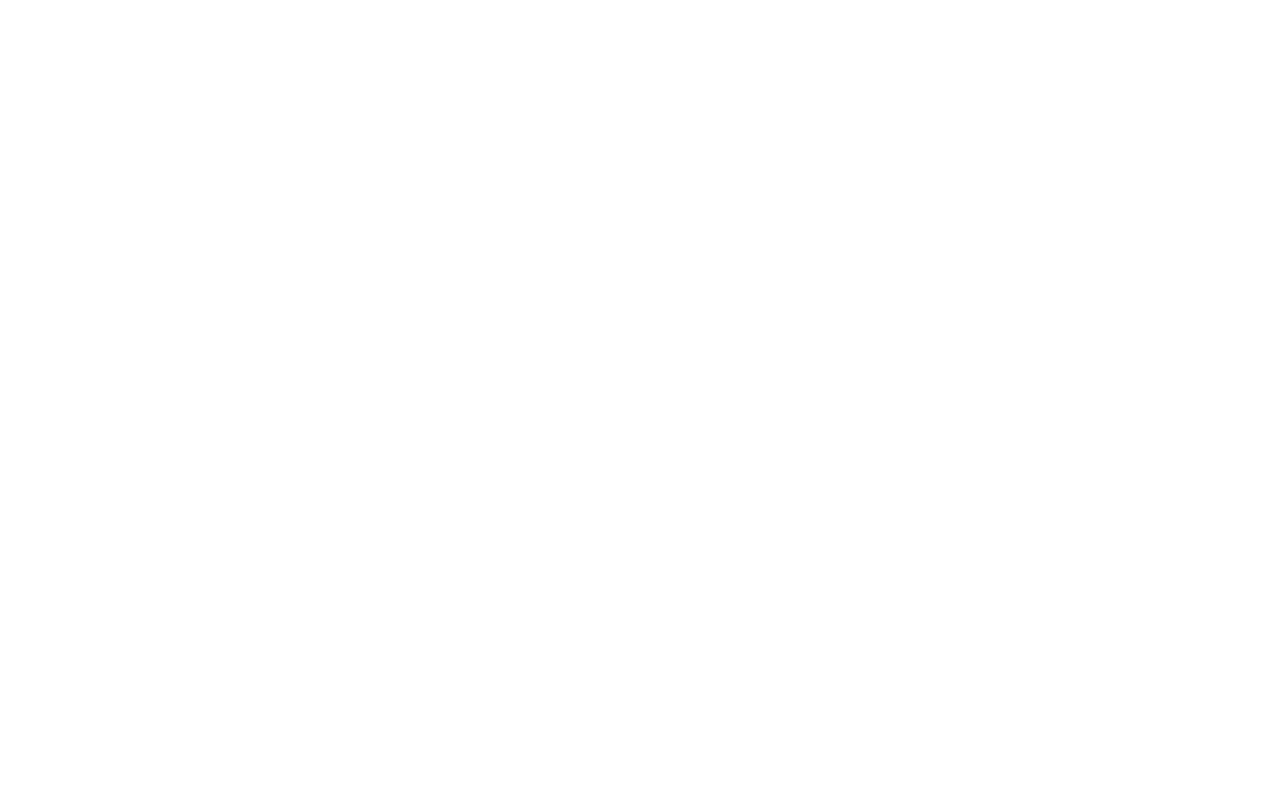
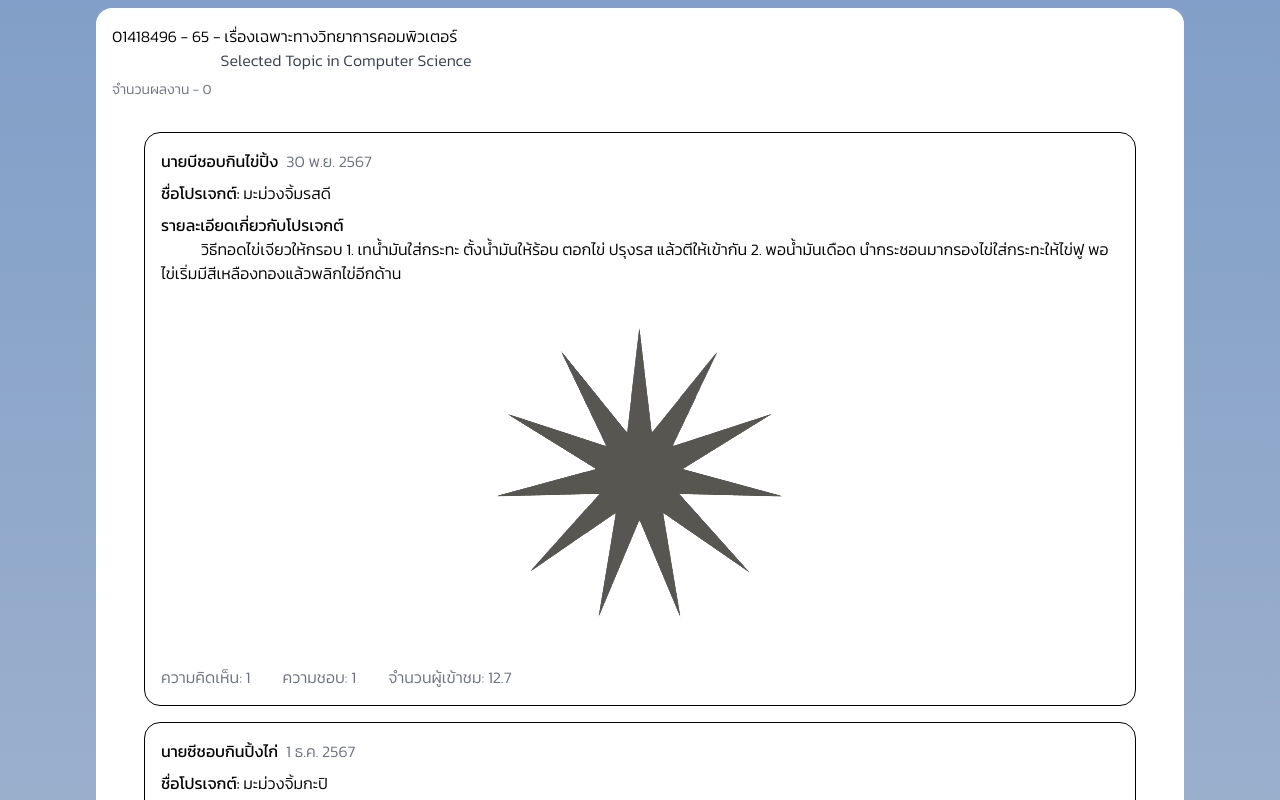
Before and after one commit to JetsadaPun/portfolio-treasury, a Next.js app: page /home in a window 1280 px wide. Shown: the part 1720-2520 px from the top of the page. Before the commit the page ends 1664 px from the top, so only its background shows below. Built offline with nearby package versions, Linux system fonts and the light colour scheme.

Commit message:
edit page3

```diff
--- a/src/app/(root)/(user)/home/page.tsx
+++ b/src/app/(root)/(user)/home/page.tsx
@@ -1,11 +1,14 @@
 import React from 'react'
 import Page1 from '../../../utils/page1';
 import Page2 from '../../../utils/page2';
+import Page3 from '../../../utils/page3';
+
 const page = () => {
   return (
     <div>
       <Page1/>
       <Page2/>
+      <Page3/>
     </div>
   )
 }
--- /dev/null
+++ b/src/app/components/reviewsubject.tsx
@@ -0,0 +1,63 @@
+import React from "react";
+
+interface ReviewProps {
+  username: string;
+  date: string;
+  projectName: string;
+  detail: string;
+  image: string;
+  comment: number;
+  likeCount: number;
+  views: number;
+}
+
+interface ReviewsubjectProps {
+  cards: ReviewProps[];
+}
+const Reviewsubject: React.FC<ReviewProps> = ({
+  username,
+  date,
+  projectName,
+  detail,
+  image,
+  comment,
+  likeCount,
+  views,
+}) => {
+  return (
+    <div className="relative rounded-2xl w-full border-[1px] border-black p-4">
+      <div className="flex items-center mb-2">
+        <p className="text-base font-medium text-black mr-2">{username}</p>
+        <p className="text-base text-gray-500">{date}</p>
+      </div>
+      <p className="text-base font-medium text-black inline">ชื่อโปรเจกต์: </p>
+      <span className="text-base text-black"> {projectName}</span>
+
+      <p className="text-base font-medium text-black mt-2">รายละเอียดเกี่ยวกับโปรเจกต์</p>
+      <span className="m-10 text-base text-black">{detail}</span>
+
+      <div className="flex justify-center items-center mt-4">
+        <div className="relative">
+          <img
+            src={image}
+            alt="Project"
+            className="rounded-lg"
+            style={{
+              maxWidth: "400px",
+              minWidth: "200px",
+              maxHeight: "400px",
+              minHeight: "200px",
+            }}
+          />
+        </div>
+      </div>
+      <div className="flex items-center mt-4 text-gray-500 gap-x-8">
+        <div>ความคิดเห็น: {comment}</div>
+        <div>ความชอบ: {likeCount}</div>
+        <div>จำนวนผู้เข้าชม: {views}</div>
+      </div>
+    </div>
+  );
+};
+
+export default Reviewsubject;
--- a/src/app/components/showsubject.tsx
+++ b/src/app/components/showsubject.tsx
@@ -27,7 +27,6 @@
         <h2 className="text-base text-black"> {subtitle}</h2>
       </div>
       <p className="text-sm text-gray-500 mt-2">จำนวนผลงาน - {workCount}</p>
-      {/* Button */}
       <button className="absolute right-4 top-1/2 transform -translate-y-1/2 text-blue-500 hover:text-blue-700 flex items-center">
         เข้าชมผลงาน
         <span className="ml-2">{">"}</span>
--- a/src/app/utils/page2.tsx
+++ b/src/app/utils/page2.tsx
@@ -77,7 +77,7 @@
           </form>
           <div className="mx-8 my-4">
             <div className="bg-[#4A4D4D] text-[#FFF9EF] p-4 text-center rounded-2xl">
-              เลือกหมวดหมู่และวิชาที่สนใจค้นหาและเพิ่มข้อมูล
+              เลือกหมวดหมู่ วิชาที่สนใจค้นหา และเพิ่มข้อมูล
             </div>
           </div>
           <div className="">
--- /dev/null
+++ b/src/app/utils/page3.tsx
@@ -0,0 +1,100 @@
+"use client";
+import React from "react";
+import Reviewsubject from "../components/reviewsubject";
+import { Kanit } from "next/font/google";
+import { useRouter } from "next/navigation";
+
+const kanit = Kanit({
+  subsets: ["thai", "latin"],
+  weight: "300",
+});
+
+const Page3 = () => {
+  const router = useRouter();
+
+  const subjects = [
+    {
+      code: "01418496 - 65",
+      title: "เรื่องเฉพาะทางวิทยาการคอมพิวเตอร์",
+      subtitle: "Selected Topic in Computer Science",
+      workCount: 0,
+    },
+  ];
+
+  const reviewsubject = [
+    {
+      username: "นายบีชอบกินไข่ปิ้ง",
+      date: "30 พ.ย. 2567",
+      projectName: "มะม่วงจิ้มรสดี",
+      detail:
+        "วิธีทอดไข่เจียวให้กรอบ 1. เทน้ำมันใส่กระทะ ตั้งน้ำมันให้ร้อน ตอกไข่ ปรุงรส แล้วตีให้เข้ากัน 2. พอน้ำมันเดือด นำกระชอนมากรองไข่ใส่กระทะให้ไข่ฟู พอไข่เริ่มมีสีเหลืองทองแล้วพลิกไข่อีกด้าน",
+      image: "/img2.png",
+      comment: 1,
+      likeCount: 1,
+      views: 12.7,
+    },
+    {
+      username: "นายซีชอบกินปิ้งไก่",
+      date: "1 ธ.ค. 2567",
+      projectName: "มะม่วงจิ้มกะปิ",
+      detail:
+        "วิธีทอดไข่เจียวให้กรอบ 1. เทน้ำมันใส่กระทะ ตั้งน้ำมันให้ร้อน ตอกไข่ ปรุงรส แล้วตีให้เข้ากัน 2. พอน้ำมันเดือด นำกระชอนมากรองไข่ใส่กระทะให้ไข่ฟู พอไข่เริ่มมีสีเหลืองทองแล้วพลิกไข่อีกด้าน",
+      image: "/img1.png",
+      comment: 1,
+      likeCount: 1,
+      views: 1,
+    },
+  ];
+  const handleBack = () => {
+    router.back();
+  };
+
+  const handleCreateReview = () => {
+    router.push("/create-review");
+  };
+
+  return (
+    <div className={`${kanit.className} min-h-screen`}>
+      <div className="bg-[#FFFFFF] rounded-2xl mx-24 my-16">
+        <div className="relative p-4 w-full">
+          {subjects.map((subject, index) => (
+            <div key={index} className="mb-4">
+              <h2 className="text-base text-black">
+                {subject.code} - {subject.title}
+              </h2>
+              <div className="flex">
+                <h2 className="text-base text-[#FFFFFF]">
+                  {subject.code} -
+                </h2>
+                <h2 className="text-base text-gray-700">
+                  {subject.subtitle}
+                </h2>
+              </div>
+              <p className="text-sm text-gray-500 mt-2">
+                จำนวนผลงาน - {subject.workCount}
+              </p>
+            </div>
+          ))}
+        </div>
+
+        <div className="mx-12 flex flex-col gap-y-4">
+          {reviewsubject.map((review, index) => (
+            <Reviewsubject key={index} {...review} />
+          ))}
+        </div>
+
+        <div className="flex justify-between">
+          <button
+            onClick={handleBack}
+            className="text-black bg-[#AAD7BF] py-2 px-4 rounded-[15px] m-12" > ย้อนกลับ </button>
+          <button
+            onClick={handleCreateReview}
+            className="text-black bg-[#FDE69E] py-2 px-4 rounded-[15px] m-12" > สร้างรีวิว </button>
+        </div>
+      </div>
+    </div>
+
+  );
+};
+
+export default Page3;
```
